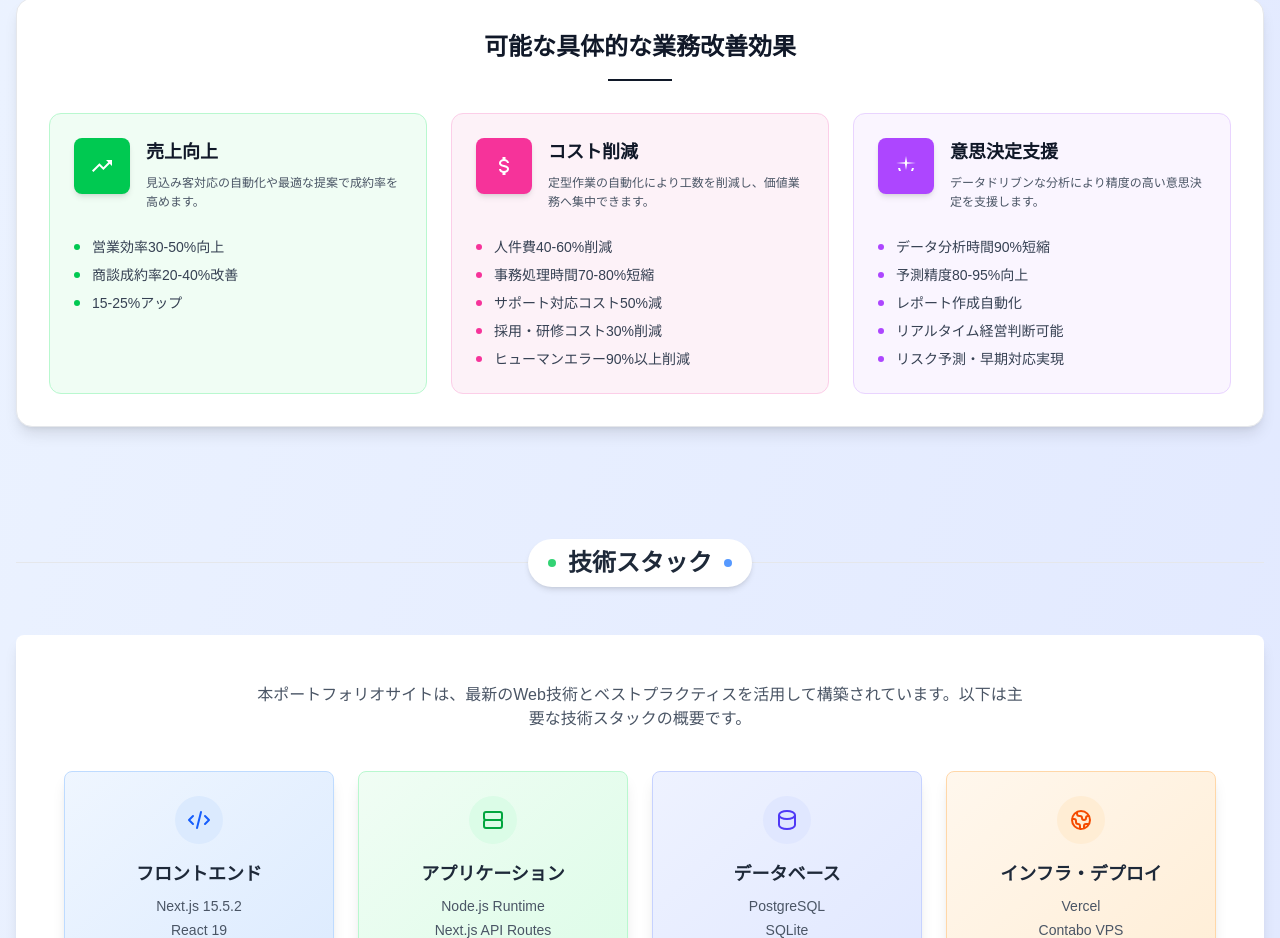
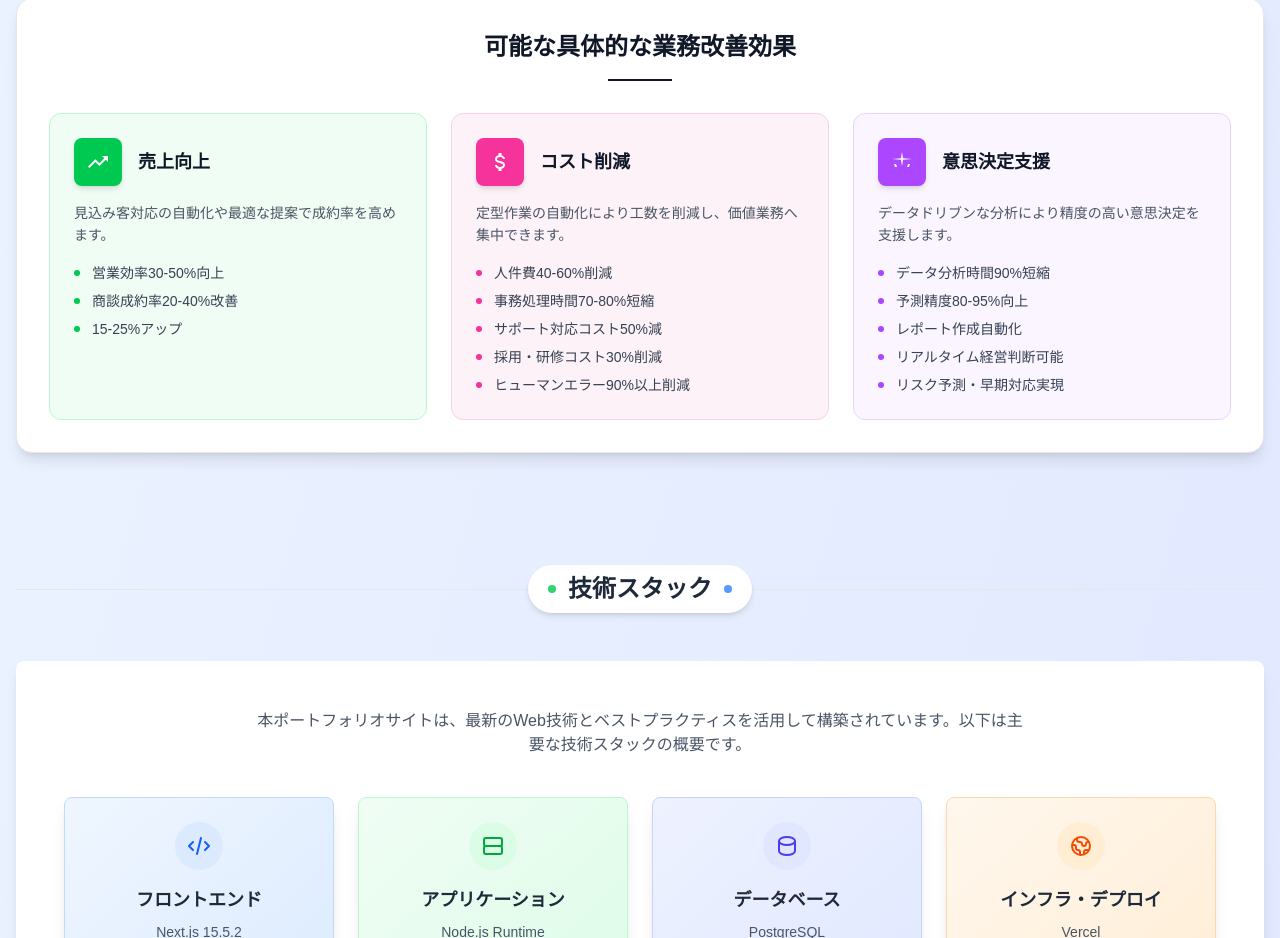
Before and after one commit to Tsubasa-Nishizuka/tn_portfolio, a Next.js app: page / in a window 1280 px wide. Shown: the part 2290-3228 px from the top of the page. Built offline with nearby package versions, Linux system fonts and the light colour scheme.

Commit message:
chore(cleanup): move .md files to docs/, remove unnecessary files

```diff
--- a/src/app/components/AIFeatures.tsx
+++ b/src/app/components/AIFeatures.tsx
@@ -259,17 +259,15 @@ export default function AIFeatures() {
         <div className="grid md:grid-cols-3 gap-6">
           {/* 売上向上 */}
           <div className="bg-green-50 dark:bg-green-900/20 rounded-xl p-6 border border-green-200 dark:border-green-800 hover:border-green-400 dark:hover:border-green-500 transition-all duration-300 hover:-translate-y-1">
-            <div className="flex items-start mb-6">
-              <div className="w-14 h-14 bg-green-500 rounded-lg flex items-center justify-center mr-4 shadow-md flex-shrink-0">
+            <div className="flex items-center mb-4">
+              <div className="w-12 h-12 bg-green-500 rounded-lg flex items-center justify-center mr-4 shadow-md">
                 <svg className="w-6 h-6 text-white" fill="currentColor" viewBox="0 0 24 24">
                   <path d="M16 6L18.29 8.29L13.41 13.17L9.41 9.17L2 16.59L3.41 18L9.41 12L13.41 16L19.71 9.71L22 12V6H16Z"/>
                 </svg>
               </div>
-              <div className="flex-1">
-                <h4 className="text-lg font-bold text-gray-900 dark:text-white mb-2">{labels.AI_IMPROVEMENT_SALES_TITLE}</h4>
-                <p className="text-xs text-gray-600 dark:text-gray-300 leading-relaxed">{labels.AI_IMPROVEMENT_SALES_DESC}</p>
-              </div>
+              <h4 className="text-lg font-bold text-gray-900 dark:text-white">{labels.AI_IMPROVEMENT_SALES_TITLE}</h4>
             </div>
+            <p className="text-sm text-gray-600 dark:text-gray-300 mb-4 leading-relaxed">{labels.AI_IMPROVEMENT_SALES_DESC}</p>
             <div className="space-y-2 text-sm text-gray-700 dark:text-gray-300">
               <div className="flex items-center">
                 <span className="w-1.5 h-1.5 bg-green-500 rounded-full mr-3 flex-shrink-0"></span>
@@ -288,17 +286,15 @@ export default function AIFeatures() {
 
           {/* コスト削減 */}
           <div className="bg-pink-50 dark:bg-pink-900/20 rounded-xl p-6 border border-pink-200 dark:border-pink-800 hover:border-pink-400 dark:hover:border-pink-500 transition-all duration-300 hover:-translate-y-1">
-            <div className="flex items-start mb-6">
-              <div className="w-14 h-14 bg-pink-500 rounded-lg flex items-center justify-center mr-4 shadow-md flex-shrink-0">
+            <div className="flex items-center mb-4">
+              <div className="w-12 h-12 bg-pink-500 rounded-lg flex items-center justify-center mr-4 shadow-md">
                 <svg className="w-6 h-6 text-white" fill="currentColor" viewBox="0 0 24 24">
                   <path d="M7 15H9C9 16.08 10.37 17 12 17S15 16.08 15 15C15 13.9 13.96 13.5 11.76 12.97C9.64 12.44 7 11.78 7 9C7 7.21 8.47 5.69 10.5 5.18V3H13.5V5.18C15.53 5.69 17 7.21 17 9H15C15 7.92 13.63 7 12 7S9 7.92 9 9C9 10.1 10.04 10.5 12.24 11.03C14.36 11.56 17 12.22 17 15C17 16.79 15.53 18.31 13.5 18.82V21H10.5V18.82C8.47 18.31 7 16.79 7 15Z"/>
                 </svg>
               </div>
-              <div className="flex-1">
-                <h4 className="text-lg font-bold text-gray-900 dark:text-white mb-2">{labels.AI_IMPROVEMENT_EFFICIENCY_TITLE}</h4>
-                <p className="text-xs text-gray-600 dark:text-gray-300 leading-relaxed">{labels.AI_IMPROVEMENT_EFFICIENCY_DESC}</p>
-              </div>
+              <h4 className="text-lg font-bold text-gray-900 dark:text-white">{labels.AI_IMPROVEMENT_EFFICIENCY_TITLE}</h4>
             </div>
+            <p className="text-sm text-gray-600 dark:text-gray-300 mb-4 leading-relaxed">{labels.AI_IMPROVEMENT_EFFICIENCY_DESC}</p>
             <div className="space-y-2 text-sm text-gray-700 dark:text-gray-300">
               <div className="flex items-center">
                 <span className="w-1.5 h-1.5 bg-pink-500 rounded-full mr-3 flex-shrink-0"></span>
@@ -325,17 +321,15 @@ export default function AIFeatures() {
 
           {/* 意思決定支援 */}
           <div className="bg-purple-50 dark:bg-purple-900/20 rounded-xl p-6 border border-purple-200 dark:border-purple-800 hover:border-purple-400 dark:hover:border-purple-500 transition-all duration-300 hover:-translate-y-1">
-            <div className="flex items-start mb-6">
-              <div className="w-14 h-14 bg-purple-500 rounded-lg flex items-center justify-center mr-4 shadow-md flex-shrink-0">
+            <div className="flex items-center mb-4">
+              <div className="w-12 h-12 bg-purple-500 rounded-lg flex items-center justify-center mr-4 shadow-md">
                 <svg className="w-6 h-6 text-white" fill="currentColor" viewBox="0 0 24 24">
                   <path d="M12 2L13.09 8.26L22 9L13.09 9.74L12 16L10.91 9.74L2 9L10.91 8.26L12 2ZM4 14L5 17H7L6 14H4ZM18 14L17 17H19L20 14H18Z"/>
                 </svg>
               </div>
-              <div className="flex-1">
-                <h4 className="text-lg font-bold text-gray-900 dark:text-white mb-2">{labels.AI_IMPROVEMENT_ACCURACY_TITLE}</h4>
-                <p className="text-xs text-gray-600 dark:text-gray-300 leading-relaxed">{labels.AI_IMPROVEMENT_ACCURACY_DESC}</p>
-              </div>
+              <h4 className="text-lg font-bold text-gray-900 dark:text-white">{labels.AI_IMPROVEMENT_ACCURACY_TITLE}</h4>
             </div>
+            <p className="text-sm text-gray-600 dark:text-gray-300 mb-4 leading-relaxed">{labels.AI_IMPROVEMENT_ACCURACY_DESC}</p>
             <div className="space-y-2 text-sm text-gray-700 dark:text-gray-300">
               <div className="flex items-center">
                 <span className="w-1.5 h-1.5 bg-purple-500 rounded-full mr-3 flex-shrink-0"></span>
```
Also changed, not shown: cookies.txt (deleted), resp.txt (deleted), 5 other files (tests, documents, lock files or other folders).
